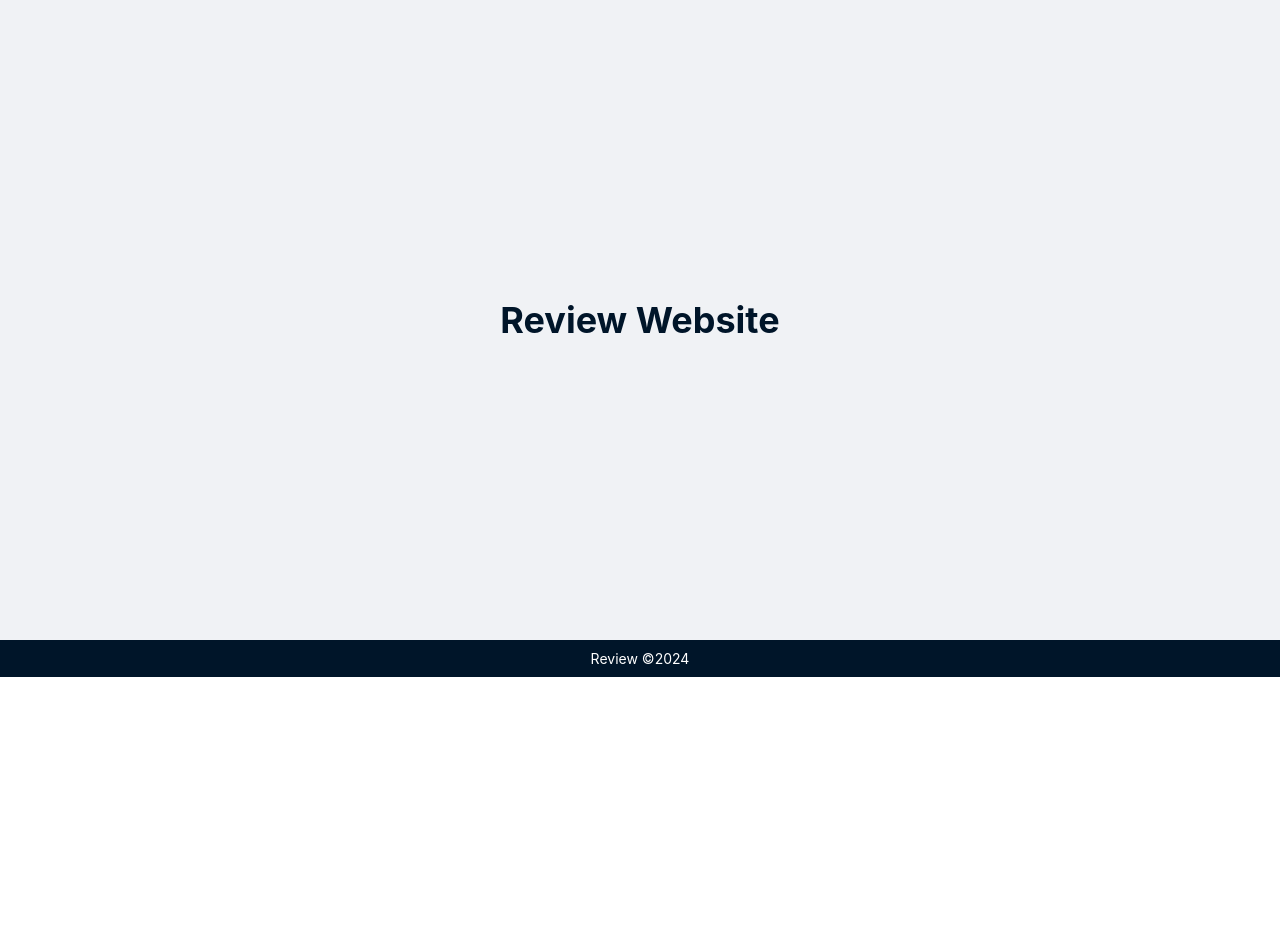
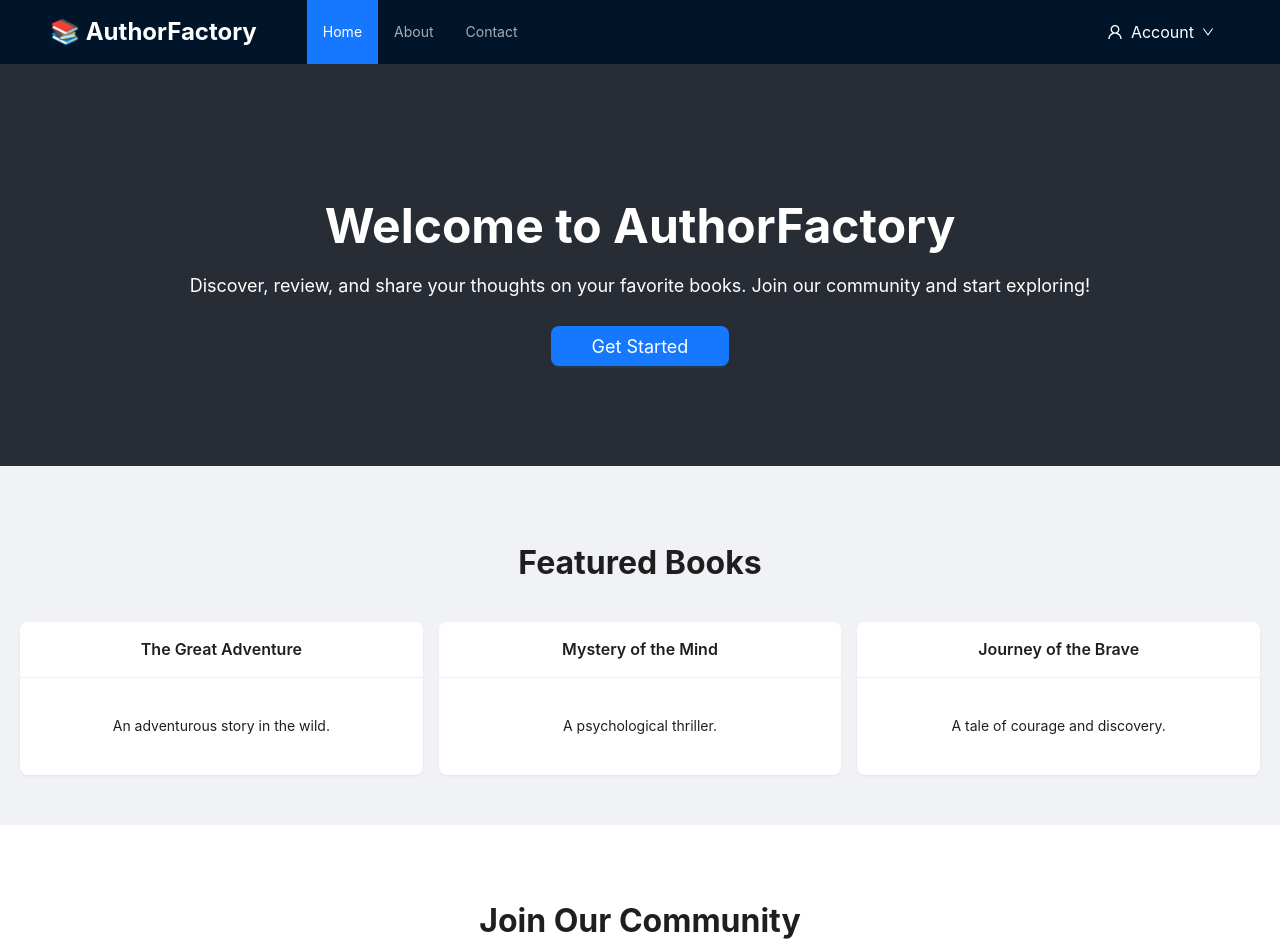
Before and after one commit to MuratY2/review-react, a React (Create React App) app: page / in a window 1280 px wide. Shown: the top 952 px of the page. Before the commit the page ends 800 px from the top, so only its background shows below. Built offline with nearby package versions, Linux system fonts and the light colour scheme.

Commit message:
created home page, added animations

```diff
--- a/package.json
+++ b/package.json
@@ -6,9 +6,11 @@
     "@testing-library/jest-dom": "^5.17.0",
     "@testing-library/react": "^13.4.0",
     "@testing-library/user-event": "^13.5.0",
+    "animate.css": "^4.1.1",
     "antd": "^5.21.4",
     "react": "^18.3.1",
     "react-dom": "^18.3.1",
+    "react-intersection-observer": "^9.13.1",
     "react-scripts": "5.0.1",
     "web-vitals": "^2.1.4"
   },
--- a/src/App.css
+++ b/src/App.css
@@ -1,29 +1,108 @@
-/* General Styling */
-body, html, #root {
-  margin: 0;
-  padding: 0;
-  font-family: 'Arial', sans-serif;
-  height: 100%;
+
+
+
+.header {
+  display: flex;
+  justify-content: space-between;
+  align-items: center;
+  padding: 0 50px;
+  background-color: #001529;
 }
 
-/* Main Content Styling */
-.simple-content {
-  display: flex;
-  justify-content: center;
-  align-items: center;
-  height: 80vh;
-  background-color: #f0f2f5;
+.logo {
+  color: white;
+  font-size: 24px;
+  font-weight: bold;
 }
 
-h1 {
-  font-size: 36px;
-  color: #001529;
+.menu {
+  flex: 1;
+  margin-left: 50px;
 }
 
-/* Footer Styling */
-.simple-footer {
+.account-dropdown {
+  margin-left: auto;
+}
+
+.account-button {
+  color: white !important;
+  font-size: 16px;
+}
+
+.account-button:hover {
+  color: white !important;
+  background-color: transparent !important;
+}
+
+/* Hero Section */
+.hero-section {
+  background-color: #282c34;
+  color: white;
+  padding: 100px 20px;
   text-align: center;
-  background-color: #001529;
-  color: white;
-  padding: 10px;
+  opacity: 0;
 }
+
+.hero-section.animate__fadeInUp {
+  opacity: 1;
+  animation-duration: 1s;
+}
+
+.hero-section h1 {
+  font-size: 48px;
+  margin-bottom: 20px;
+}
+
+.hero-section p {
+  font-size: 18px;
+  margin-bottom: 30px;
+}
+
+.hero-section .ant-btn-primary {
+  font-size: 18px;
+  padding: 10px 40px;
+}
+
+/* Books Section */
+.books-section {
+  padding: 50px 20px;
+  background-color: #f0f2f5;
+  text-align: center;
+  opacity: 0;
+}
+
+.books-section.animate__fadeInUp {
+  opacity: 1;
+  animation-duration: 1s;
+}
+
+.books-section h2 {
+  font-size: 32px;
+  margin-bottom: 40px;
+}
+
+.books-section .ant-card {
+  transition: transform 0.2s ease-in-out;
+}
+
+.books-section .ant-card:hover {
+  transform: scale(1.05);
+}
+
+/* Community Section */
+.community-section {
+  padding: 50px;
+  background-color: #ffffff;
+  text-align: center;
+  opacity: 0;
+}
+
+.community-section.animate__fadeInUp {
+  opacity: 1;
+  animation-duration: 1s;
+}
+
+.community-section h2 {
+  font-size: 32px;
+  margin-bottom: 20px;
+}
--- a/src/App.js
+++ b/src/App.js
@@ -1,24 +1,107 @@
 // File: src/App.js
+
 import React from 'react';
-import { Layout } from 'antd';
+import { Layout, Menu, Dropdown, Button, Row, Col, Card } from 'antd';
+import { DownOutlined, UserOutlined } from '@ant-design/icons';
+import { useInView } from 'react-intersection-observer';
+import 'animate.css';
 import './App.css';
 
-const { Content, Footer } = Layout;
+const { Header, Content } = Layout;
 
-const MainPage = () => {
+const placeholderBooks = [
+  { title: "The Great Adventure", description: "An adventurous story in the wild." },
+  { title: "Mystery of the Mind", description: "A psychological thriller." },
+  { title: "Journey of the Brave", description: "A tale of courage and discovery." },
+];
+
+const App = () => {
+  // Account dropdown menu
+  const accountMenu = (
+    <Menu>
+      <Menu.Item key="1">
+        <a href="#login">Login</a>
+      </Menu.Item>
+      <Menu.Item key="2">
+        <a href="#signup">Sign Up</a>
+      </Menu.Item>
+    </Menu>
+  );
+
+  // Intersection observer hooks to trigger animations
+  const [heroRef, heroInView] = useInView({ triggerOnce: true });
+  const [booksRef, booksInView] = useInView({ triggerOnce: true });
+  const [communityRef, communityInView] = useInView({ triggerOnce: true });
+
   return (
-    <Layout>
+    <Layout className="layout">
+      {/* Header Section */}
+      <Header className="header">
+        <div className="logo">📚 AuthorFactory</div>
+        <Menu theme="dark" mode="horizontal" defaultSelectedKeys={['1']} className="menu">
+          <Menu.Item key="1">
+            <a href="/">Home</a>
+          </Menu.Item>
+          <Menu.Item key="2">
+            <a href="#about">About</a>
+          </Menu.Item>
+          <Menu.Item key="3">
+            <a href="#contact">Contact</a>
+          </Menu.Item>
+        </Menu>
+        <Dropdown overlay={accountMenu} className="account-dropdown">
+          <Button type="text" icon={<UserOutlined />} className="account-button">
+            Account <DownOutlined />
+          </Button>
+        </Dropdown>
+      </Header>
+
       {/* Main Content */}
-      <Content className="simple-content">
-        <h1>Review Website</h1>
+      <Content className="main-content">
+        <div
+          className={`hero-section animate__animated ${
+            heroInView ? 'animate__fadeInUp' : ''
+          }`}
+          ref={heroRef}
+        >
+          <h1>Welcome to AuthorFactory</h1>
+          <p>Discover, review, and share your thoughts on your favorite books. Join our community and start exploring!</p>
+          <Button type="primary" size="large">
+            Get Started
+          </Button>
+        </div>
+
+        <div
+          className={`books-section animate__animated ${
+            booksInView ? 'animate__fadeInUp' : ''
+          }`}
+          ref={booksRef}
+        >
+          <h2>Featured Books</h2>
+          <Row gutter={[16, 16]}>
+            {placeholderBooks.map((book, index) => (
+              <Col xs={24} sm={12} md={8} key={index}>
+                <Card title={book.title} bordered={false} hoverable>
+                  <p>{book.description}</p>
+                </Card>
+              </Col>
+            ))}
+          </Row>
+        </div>
+
+        <div
+          className={`community-section animate__animated ${
+            communityInView ? 'animate__fadeInUp' : ''
+          }`}
+          ref={communityRef}
+        >
+          <h2>Join Our Community</h2>
+          <p>Be part of our community.</p>
+          <Button type="default" size="large">Learn More</Button>
+        </div>
       </Content>
-
-      {/* Footer */}
-      <Footer className="simple-footer">
-        Review ©2024
-      </Footer>
     </Layout>
   );
 };
 
-export default MainPage;
+export default App;
```
Also changed, not shown: 1 other file (tests, documents, lock files or other folders).
